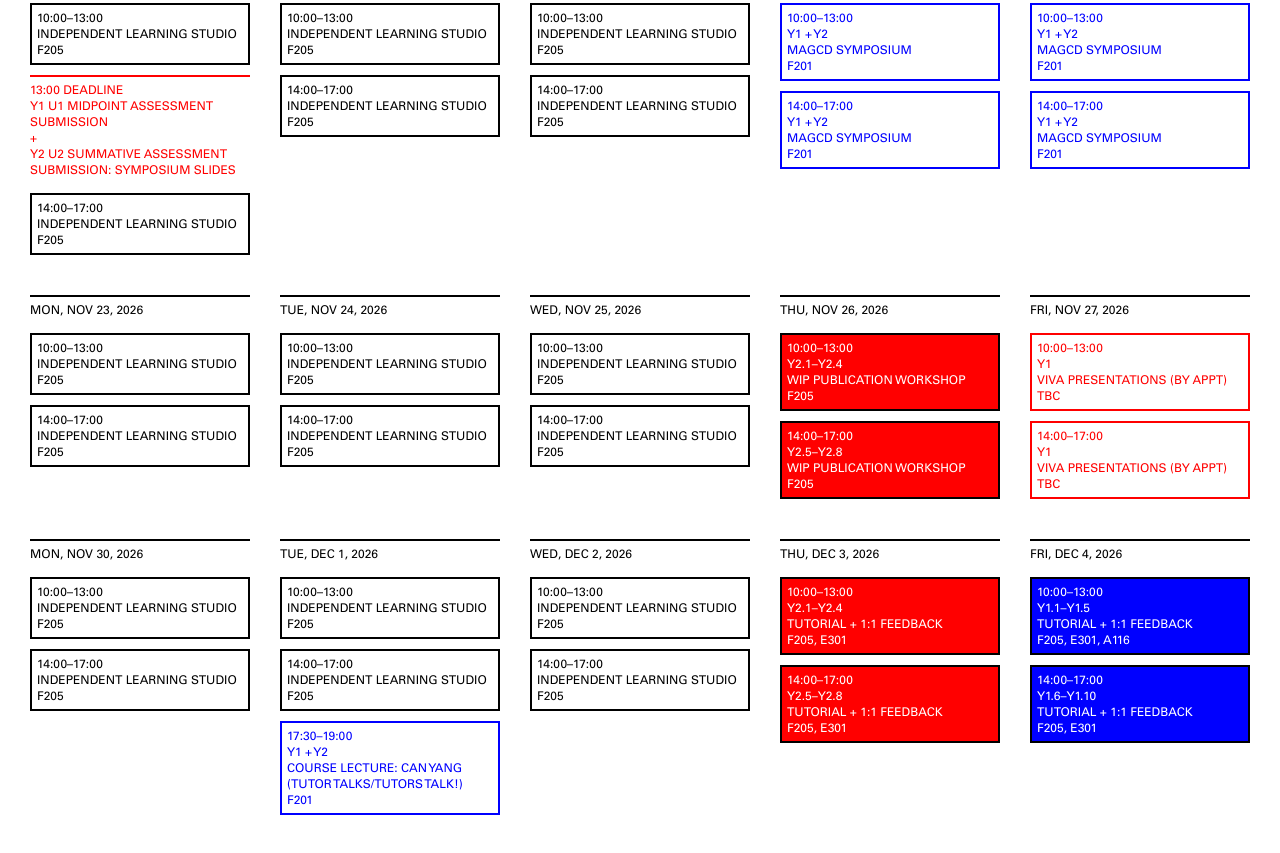
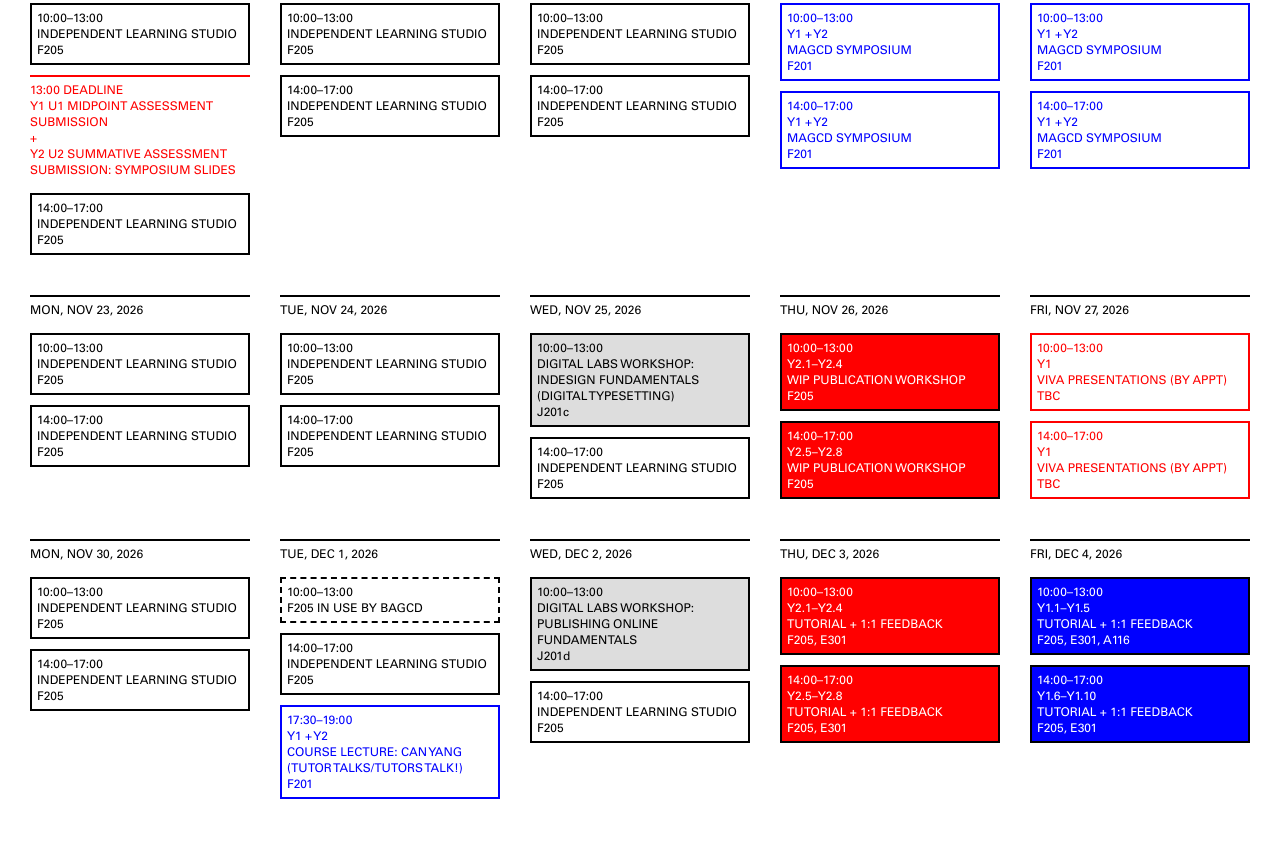
Before and after one commit to magcd/magcd.github.io, a plain HTML site: page calendar/202627_autumn.html in a window 1280 px wide. Shown: the part 3114-3967 px from the top of the page. Drawn offline with Linux system fonts and the light colour scheme.

Commit message:
digital labs workshops added

```diff
--- a/calendar/202627_autumn.html
+++ b/calendar/202627_autumn.html
@@ -1291,10 +1291,10 @@ MA GRAPHIC COMMUNICATION DESIGN<br>AUTUMN TERM 2026&ndash;27
 		WED, NOV 25, 2026
 		</div>
 
-		<div class="boxWhite">
+		<div class="boxGrey">
 		10:00&ndash;13:00<br>
-		INDEPENDENT LEARNING STUDIO<br>
-		F205<br>
+		DIGITAL LABS WORKSHOP: INDESIGN FUNDAMENTALS (DIGITAL TYPESETTING)<br>
+		J201c<br>
 		</div>
 
 		<div class="boxWhite">
@@ -1389,10 +1389,9 @@ MA GRAPHIC COMMUNICATION DESIGN<br>AUTUMN TERM 2026&ndash;27
 		TUE, DEC 1, 2026
 		</div>
 
-		<div class="boxWhite">
+		<div class="boxDashed">
 		10:00&ndash;13:00<br>
-		INDEPENDENT LEARNING STUDIO<br>
-		F205<br>
+		F205 IN USE BY BAGCD<br>
 		</div>
 
 		<div class="boxWhite">
@@ -1417,10 +1416,10 @@ MA GRAPHIC COMMUNICATION DESIGN<br>AUTUMN TERM 2026&ndash;27
 		WED, DEC 2, 2026
 		</div>
 
-		<div class="boxWhite">
+		<div class="boxGrey">
 		10:00&ndash;13:00<br>
-		INDEPENDENT LEARNING STUDIO<br>
-		F205<br>
+		DIGITAL LABS WORKSHOP: PUBLISHING ONLINE FUNDAMENTALS<br>
+		J201d<br>
 		</div>
 
 		<div class="boxWhite">
```
